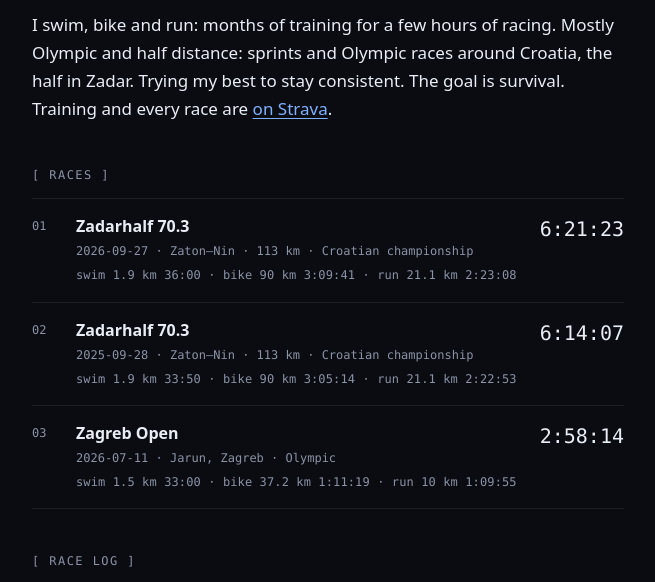
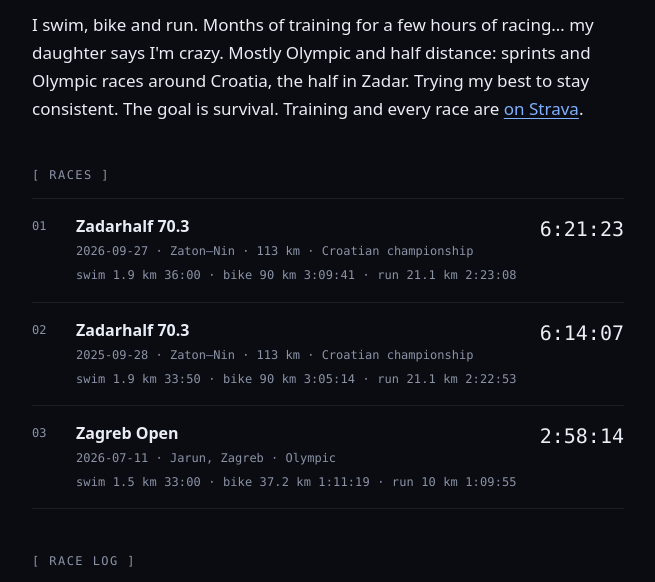
Before and after one commit to mzagar/mzagar.github.io, a plain HTML site: page triathlon/index.html in a window 1280 px wide. Shown: the part 189-771 px from the top of the page, without its empty margins (312-967 px from the left). Drawn offline with Linux system fonts and the light colour scheme.

Commit message:
Add daughter line to triathlon intro, drop colon

```diff
--- a/triathlon/index.html
+++ b/triathlon/index.html
@@ -40,7 +40,7 @@
 
 <main>
   <h1>Triathlon</h1>
-  <p class="lede">I swim, bike and run: months of training for a few hours of racing. Mostly Olympic and half distance: sprints and Olympic races around Croatia, the half in Zadar. Trying my best to stay consistent. The goal is survival. Training and every race are <a href="https://strava.app.link/tcmy3YL5e8b">on Strava</a>.</p>
+  <p class="lede">I swim, bike and run. Months of training for a few hours of racing… my daughter says I'm crazy. Mostly Olympic and half distance: sprints and Olympic races around Croatia, the half in Zadar. Trying my best to stay consistent. The goal is survival. Training and every race are <a href="https://strava.app.link/tcmy3YL5e8b">on Strava</a>.</p>
 
   <section>
     <h2>[ races ]</h2>
```
Also changed, not shown: hr/triathlon/index.html (+1 -1 lines).
